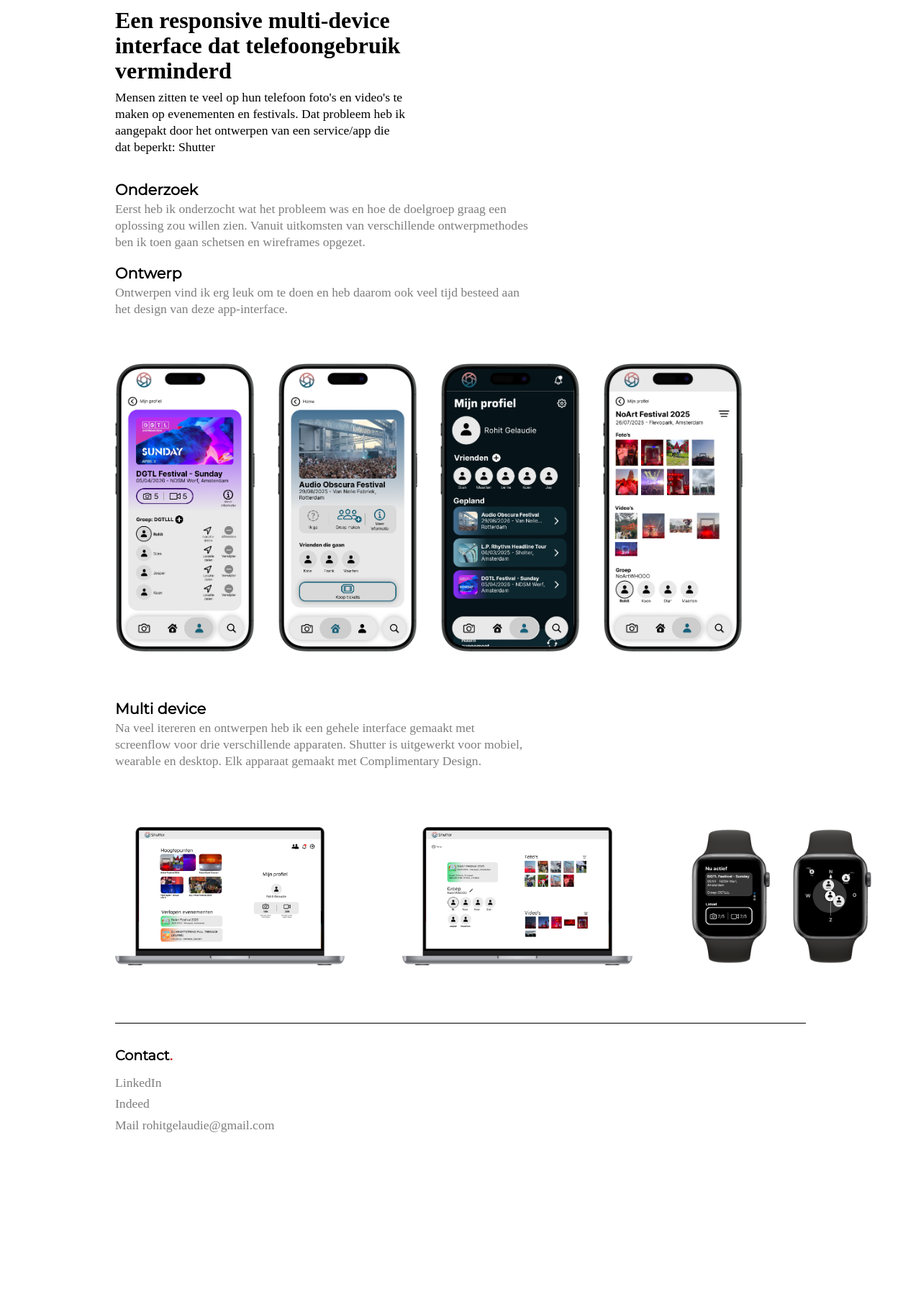
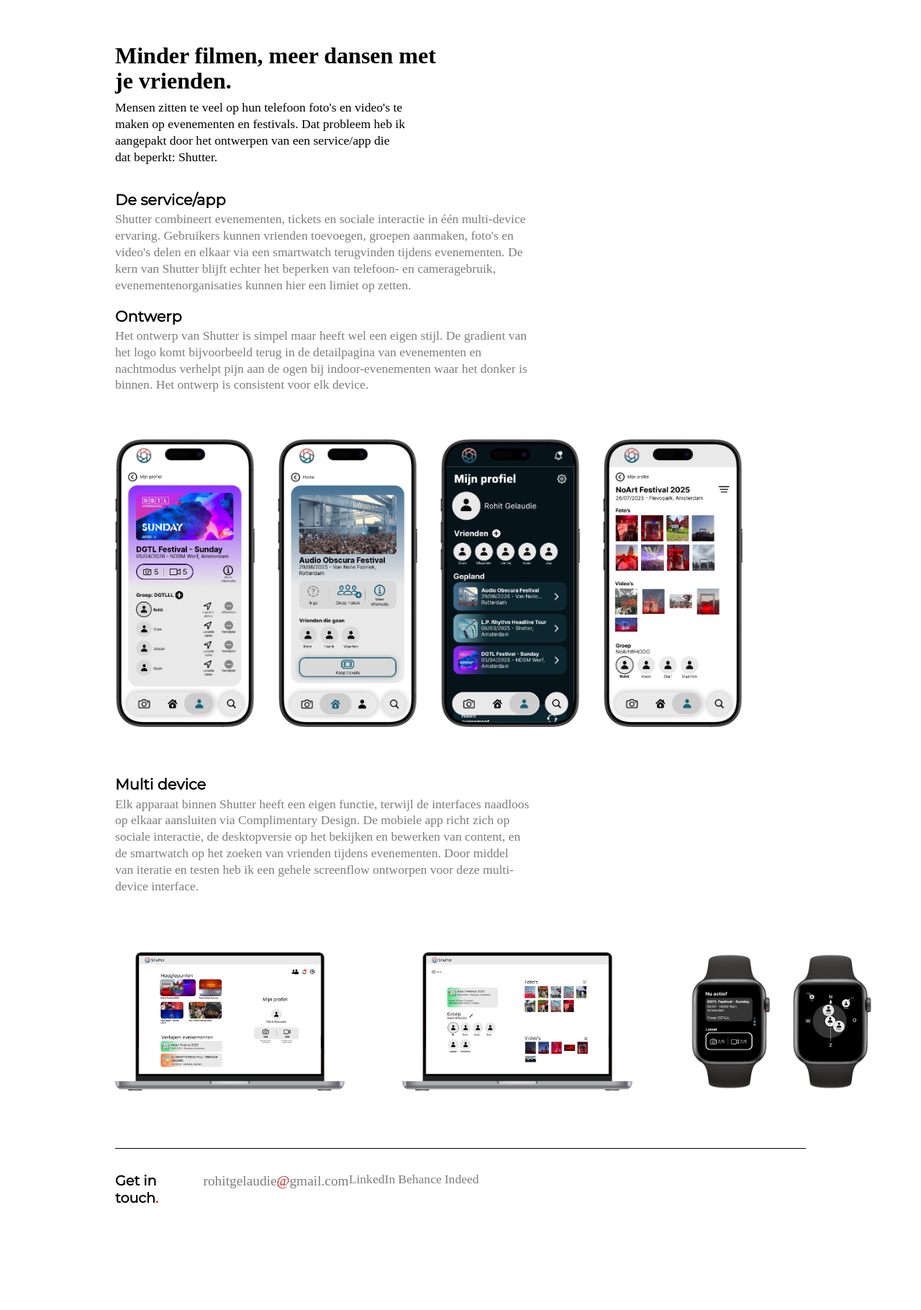
Before and after one commit to rohitsg03/portfolio, a plain HTML site: page shutter.html in a window 1280 px wide. Shown: the part 669-2489 px from the top of the page at 72% size. Before the commit the page ends 2315 px from the top, so only its background shows below. Drawn offline with Linux system fonts and the light colour scheme; a web font is replaced by a local one.

Commit message:
Add files via upload

```diff
--- a/shutter.html
+++ b/shutter.html
@@ -30,10 +30,9 @@
         </div>
 
         <div>
-          <h1>Een interface dat verschillende apps combineert.</h1>
+          <h1>Een multi-device interface dat telefoongebruik beperkt.</h1>
           <h2>
-            Mensen bij elkaar brengen door de telefoon achterwege te laten en
-            meer te laten dansen op de dansvloer, door middel van een app.
+            Shutter creërt een dansvloer om te beleven, niet om vast te leggen.
           </h2>
         </div>
 
@@ -70,32 +69,35 @@
 
     <main>
       <article class="reveal">
-        <h2>
-          Een responsive multi-device interface dat telefoongebruik verminderd
-        </h2>
+        <h2>Minder filmen, meer dansen met je vrienden.</h2>
         <p>
           Mensen zitten te veel op hun telefoon foto's en video's te maken op
           evenementen en festivals. Dat probleem heb ik aangepakt door het
-          ontwerpen van een service/app die dat beperkt: Shutter
+          ontwerpen van een service/app die dat beperkt: Shutter.
         </p>
       </article>
 
       <article>
         <div class="reveal">
-          <h3>Onderzoek</h3>
+          <h3>De service/app</h3>
           <p>
-            Eerst heb ik onderzocht wat het probleem was en hoe de doelgroep
-            graag een oplossing zou willen zien. Vanuit uitkomsten van
-            verschillende ontwerpmethodes ben ik toen gaan schetsen en
-            wireframes opgezet.
+            Shutter combineert evenementen, tickets en sociale interactie in één
+            multi-device ervaring. Gebruikers kunnen vrienden toevoegen, groepen
+            aanmaken, foto's en video's delen en elkaar via een smartwatch
+            terugvinden tijdens evenementen. De kern van Shutter blijft echter
+            het beperken van telefoon- en cameragebruik, evenementenorganisaties
+            kunnen hier een limiet op zetten.
           </p>
         </div>
 
         <div class="reveal">
           <h3>Ontwerp</h3>
           <p>
-            Ontwerpen vind ik erg leuk om te doen en heb daarom ook veel tijd
-            besteed aan het design van deze app-interface.
+            Het ontwerp van Shutter is simpel maar heeft wel een eigen stijl. De
+            gradient van het logo komt bijvoorbeeld terug in de detailpagina van
+            evenementen en nachtmodus verhelpt pijn aan de ogen bij
+            indoor-evenementen waar het donker is binnen. Het ontwerp is
+            consistent voor elk device.
           </p>
         </div>
 
@@ -109,10 +111,13 @@
         <div class="reveal">
           <h3>Multi device</h3>
           <p>
-            Na veel itereren en ontwerpen heb ik een gehele interface gemaakt
-            met screenflow voor drie verschillende apparaten. Shutter is
-            uitgewerkt voor mobiel, wearable en desktop. Elk apparaat gemaakt
-            met Complimentary Design.
+            Elk apparaat binnen Shutter heeft een eigen functie, terwijl de
+            interfaces naadloos op elkaar aansluiten via Complimentary Design.
+            De mobiele app richt zich op sociale interactie, de desktopversie op
+            het bekijken en bewerken van content, en de smartwatch op het zoeken
+            van vrienden tijdens evenementen. Door middel van iteratie en testen
+            heb ik een gehele screenflow ontworpen voor deze multi-device
+            interface.
           </p>
 
           <div>
@@ -125,12 +130,15 @@
     </main>
 
     <footer>
-      <h3>Contact<span>.</span></h3>
       <ul>
+        <li><h3>Get in touch<span>.</span></h3></li>
+        <li><p><a href="mailto:rohitgelaudie@gmail.com">rohitgelaudie<span>@</span>gmail.com</a></p></li>
         <li>
-          <a href="">LinkedIn</a>
-          <a href="">Indeed</a>
-          <p>Mail rohitgelaudie@gmail.com</p>
+          <div>
+            <a href="https://www.linkedin.com/in/rohitgelaudie/">LinkedIn</a>
+            <a href="index.html">Behance</a>
+            <a href="index.html">Indeed</a>
+          </div>
         </li>
       </ul>
     </footer>
```
Also changed, not shown: ade.html (+8 -5 lines), index.html (+11 -8 lines), ticketswap.html (+23 -16 lines).
